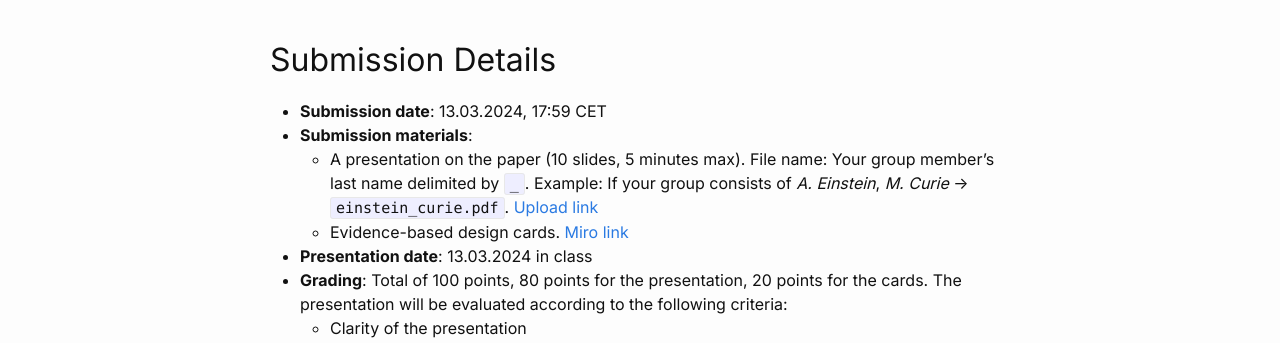
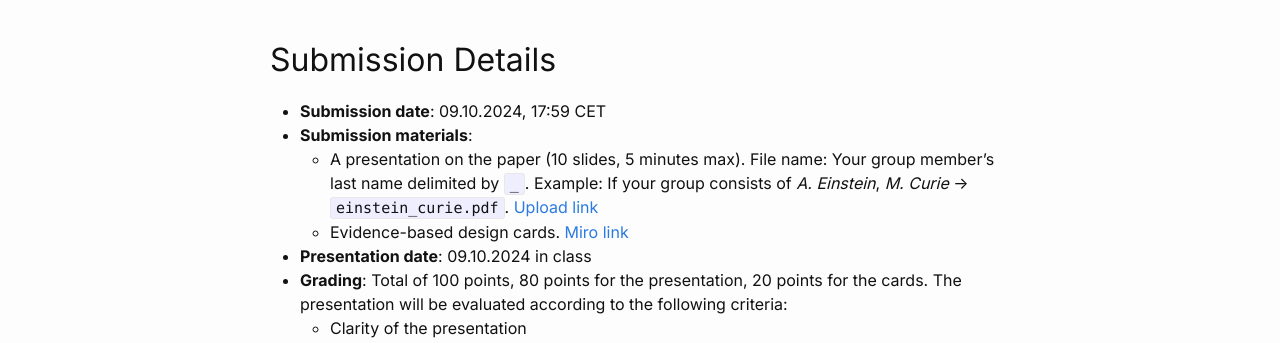
Before and after one commit to rabaur/ebd-website-jekyll, a Jekyll site: the page built from _exercises/exercise1.md, in a window 1280 px wide and 900 px high. Shown: the part 313-656 px from the top of the window. Built offline with Jekyll 4.4.1, drawn with Linux system fonts in a browser that asks for light colours.

Commit message:
Update exercise1.md
1.change submission and presentation date to 09/10/2024
2.change spreadsheet link to new polybox link

```diff
--- a/_exercises/exercise1.md
+++ b/_exercises/exercise1.md
@@ -9,11 +9,11 @@ publish: true
 # Reading on Evidence-Based Design for Healthcare
 
 ## Submission Details
-- **Submission date**: 13.03.2024, 17:59 CET
+- **Submission date**: 09.10.2024, 17:59 CET
 - **Submission materials**:
   - A presentation on the paper (10 slides, 5 minutes max). File name: Your group member's last name delimited by `_`. Example: If your group consists of _A. Einstein_, _M. Curie_ → `einstein_curie.pdf`. [Upload link](https://polybox.ethz.ch/index.php/s/GNCvC6Vo6zLpJbI)
   - Evidence-based design cards. [Miro link](https://polybox.ethz.ch/index.php/s/3WihQVlWgbSG1w0)
-- **Presentation date**: 13.03.2024 in class
+- **Presentation date**: 09.10.2024 in class
 - **Grading**: Total of 100 points, 80 points for the presentation, 20 points for the cards. The presentation will be evaluated according to the following criteria:
   - Clarity of the presentation
   - Depth of the analysis
@@ -27,7 +27,7 @@ publish: true
 ## 1.1 Reading Assignment (80 points)
 
 In this exercise, you will have the chance to work in groups of 2 students.
-You can choose a paper and group up with a classmate in [this spreadsheet](https://polybox.ethz.ch/index.php/s/3WihQVlWgbSG1w0). In the columns `Student 1` or `Student 2` please indicate your name and email address, such that you can get in touch. The papers are classified by building type that they investigate. Note that a paper can only be chosen once by one group, and the selection is first-come-first-serve.
+You can choose a paper and group up with a classmate in [this spreadsheet](https://polybox.ethz.ch/index.php/f/3810294214). In the columns `Student 1` or `Student 2` please indicate your name and email address, such that you can get in touch. The papers are classified by building type that they investigate. Note that a paper can only be chosen once by one group, and the selection is first-come-first-serve.
 **You are also allowed to suggest a paper that is not on the list, but please get in touch with the instructors before doing so.**
 If you choose your own paper, please add a row to the spreadsheet, analogous to the other papers, and fill in the details of the paper.
 
```
